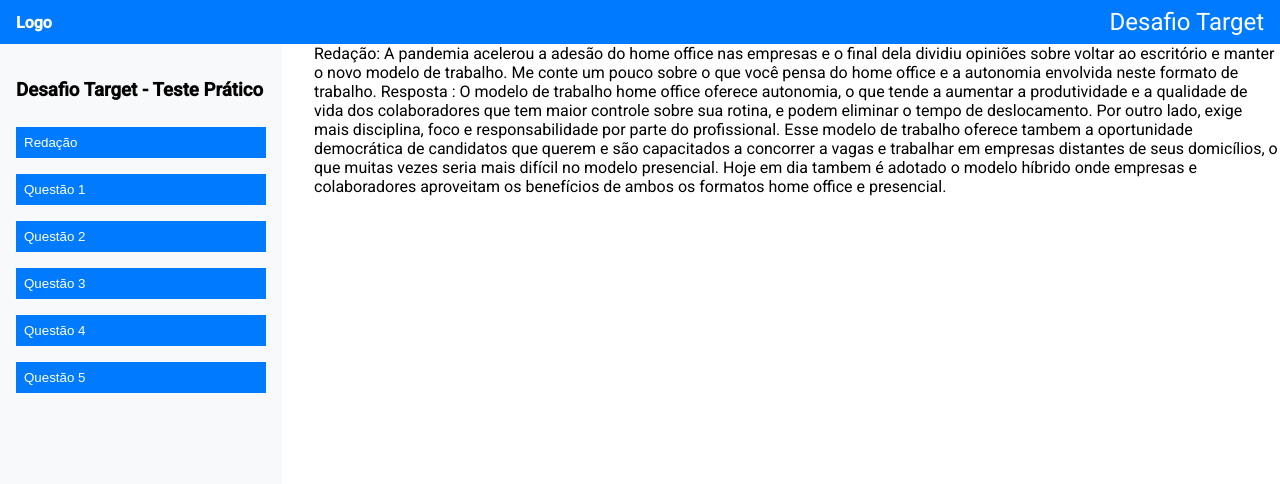
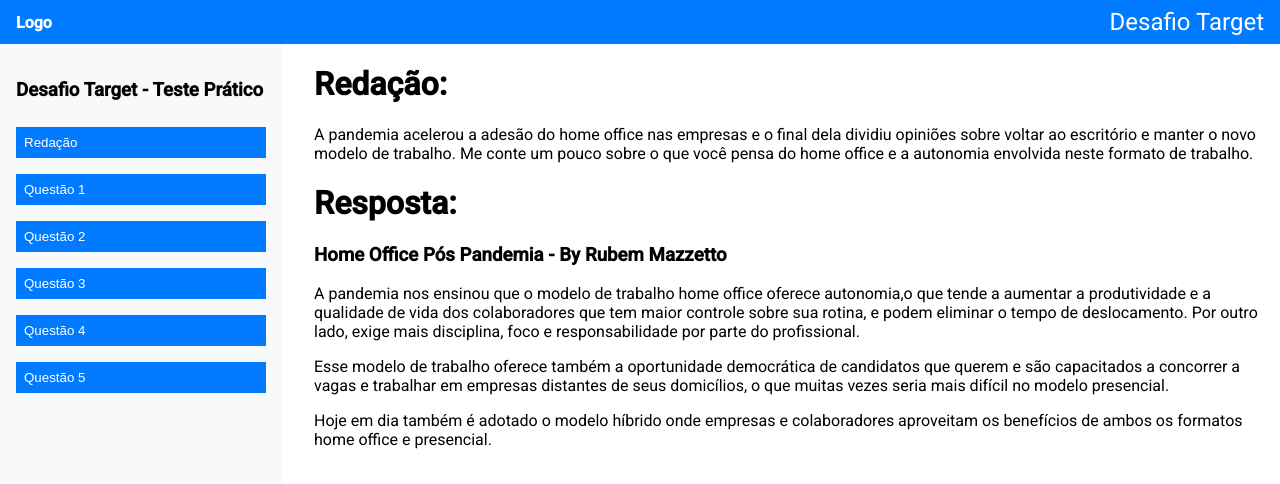
Before and after one commit to RubemAZ/Target-Sistemas-Prova-Tecnica, an Angular app in the folder Prova/: page /redaction in a window 1280 px wide. Shown: the top 484 px of the page. Built offline with nearby package versions, Linux system fonts and the light colour scheme.

Commit message:
Update README.md and layout redaction.html components

```diff
--- a/Prova/src/app/pages/redaction/redaction.component.html
+++ b/Prova/src/app/pages/redaction/redaction.component.html
@@ -1,20 +1,34 @@
 <div>
+  <h1>
     Redação:
-
+  </h1>
+  <p>
     A pandemia acelerou a adesão do home office nas empresas e o final dela dividiu opiniões sobre voltar ao escritório e manter o novo modelo de trabalho.
     Me conte um pouco sobre o que você pensa do home office e a autonomia envolvida neste formato de trabalho.
-
-  Resposta :
-
-  O modelo de trabalho home office oferece autonomia, o que tende a aumentar a produtividade e a qualidade de vida
+  </p>
+  <h1>
+    Resposta:
+  </h1>
+    <h3>
+      Home Office Pós Pandemia  -  By Rubem Mazzetto
+    </h3>
+    <p>
+      A pandemia nos ensinou que o modelo de trabalho home office oferece autonomia,o que tende a aumentar a produtividade e a qualidade de vida
       dos colaboradores que tem maior controle sobre sua rotina, e podem eliminar o tempo de deslocamento. Por outro lado,
       exige mais disciplina, foco e responsabilidade por parte do profissional.
+    </p>
 
-  Esse modelo de trabalho oferece tambem a oportunidade democrática de candidatos que querem e são capacitados
+    <p>
+      Esse modelo de trabalho oferece também a oportunidade democrática de candidatos que querem e são capacitados
       a concorrer a vagas e trabalhar em empresas distantes de seus domicílios, o que muitas vezes seria mais difícil no modelo
       presencial.
+    </p>
 
-  Hoje em dia tambem é adotado o modelo híbrido onde empresas e colaboradores aproveitam os benefícios de ambos
+    <p>
+      Hoje em dia também é adotado o modelo híbrido onde empresas e colaboradores aproveitam os benefícios de ambos
       os formatos home office e presencial.
+    </p>
+
+
 
 </div>
```
Also changed, not shown: 2 other files (tests, documents, lock files or other folders). Lines whose indentation alone changed are shown as unchanged.
